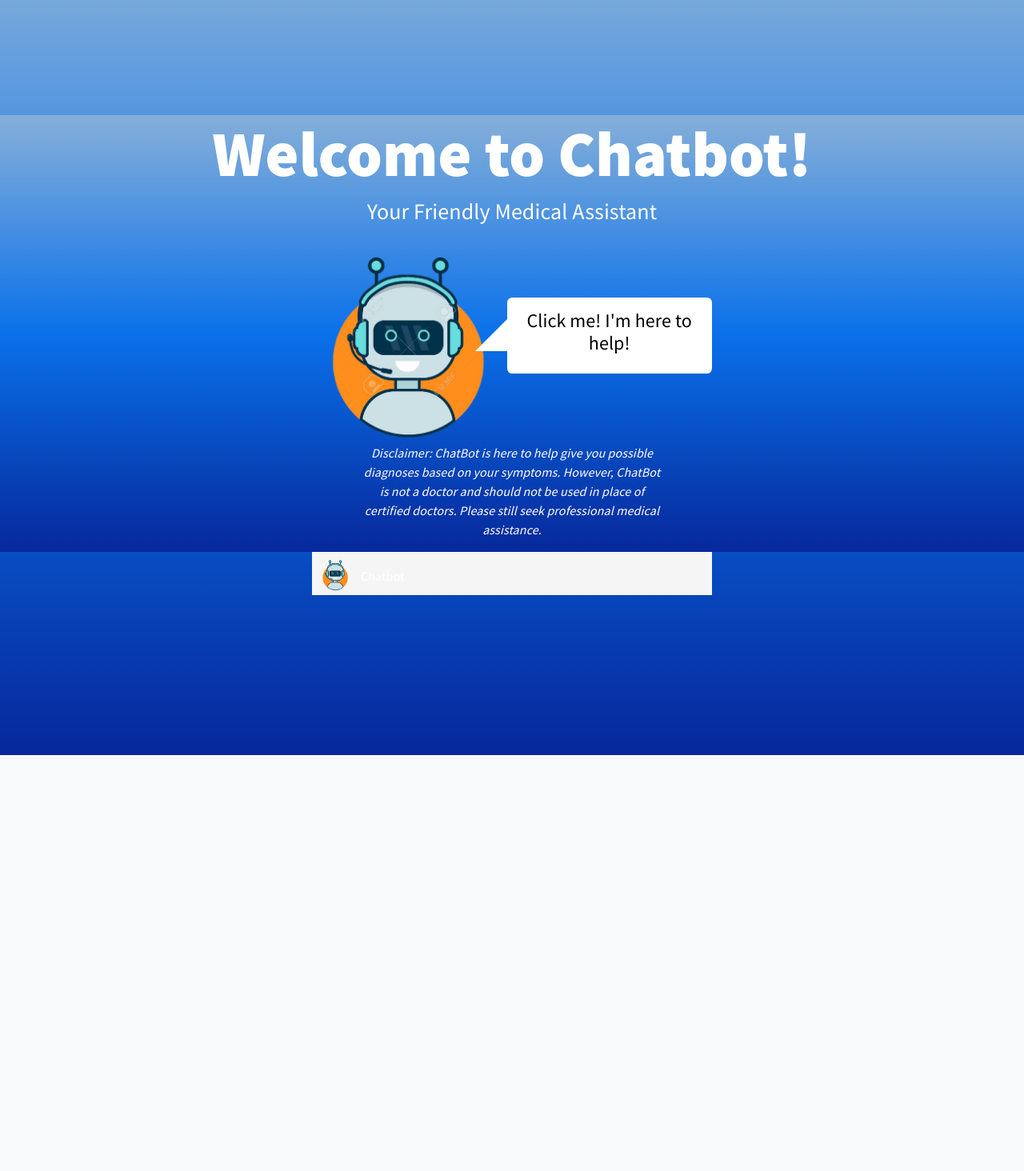
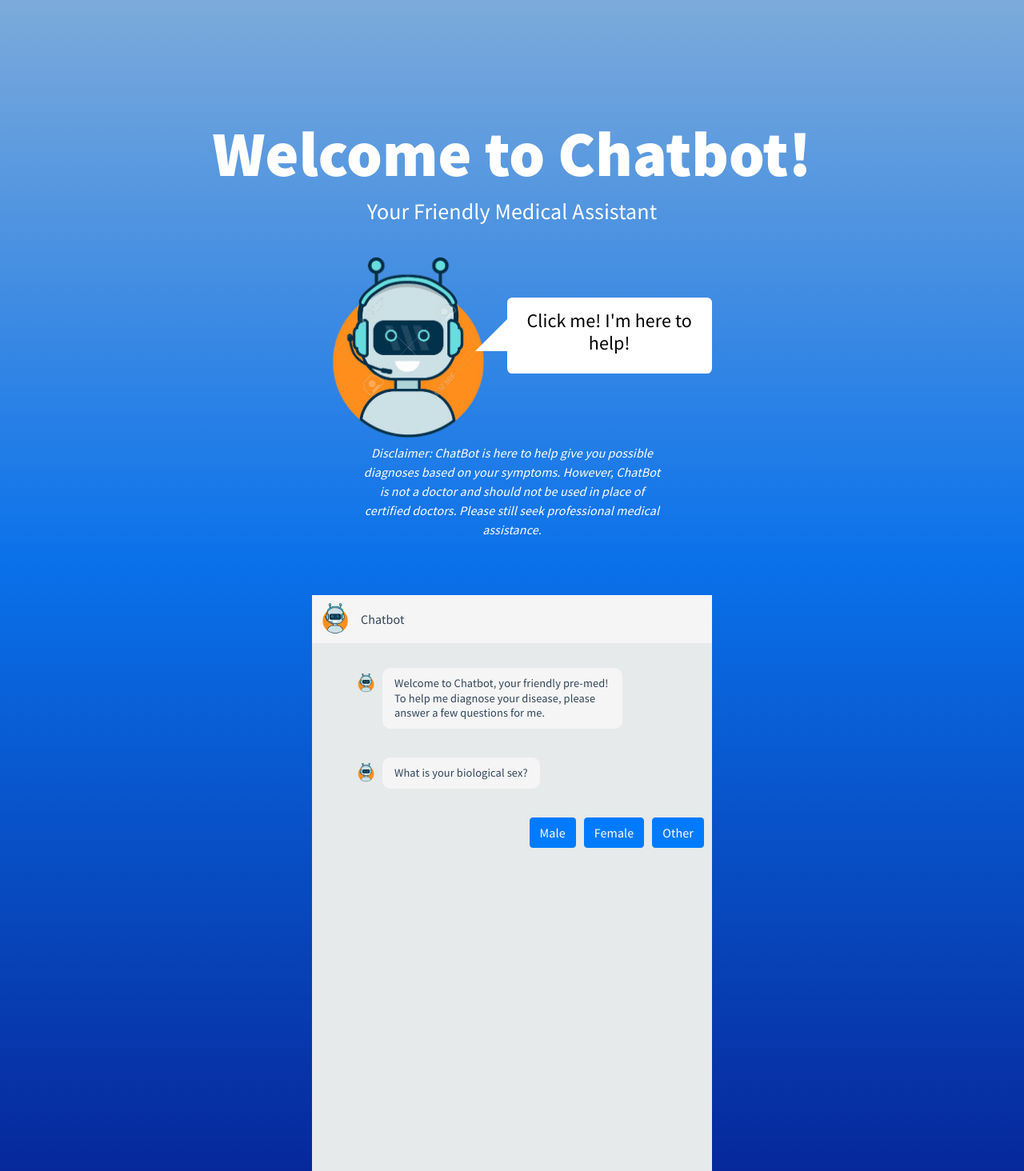
Before and after one commit to jiltang/RoboDoc, a Flask app: page / in a window 1280 px wide. Shown: the part 56-1520 px from the top of the page at 80% size. Before the commit the page ends 1000 px from the top, so only its background shows below. Run offline with Flask 2, Linux system fonts and the light colour scheme; some libraries are stand-ins or nearby versions.

Commit message:
Revert "tried to implement slidy window"
This reverts commit 7c3cd6d8cb80932ceea569bd78947d20347c405e.

```diff
--- a/static/css/main.css
+++ b/static/css/main.css
@@ -377,31 +377,3 @@ html, body, div, span, applet, object, iframe, h1, h2, h3, h4, h5, h6, p, blockq
    */
   animation-delay: .4s;
 }
-
-.curtain {
-  /*width: 100%; !* Ensures the component is the full screen width *!*/
-  /*height: 100%; !* We're using this for demo purposes *!*/
-  overflow: hidden; /* Allows us to slide the panels outside the container without them showing */
-}
-
-.curtainWrapper {
-  width: 100%;
-  /*height: 100%;*/
-}
-
-.curtainPanel {
-  background-image: linear-gradient(#85afd9 0%, #0a71ea 50%, #06289b 100%);
-  width: 100%; /* Panel takes up full container initially */
-  /*height: 100vh; !* Used for demo purposes *!*/
-  float: left; /* Makes sure panels are side-by-side */
-  position: relative; /* Needed to define the z-index */
-  z-index: 2; /* Places the panels in front of the prize */
-  transition: all .5s ease-out;
-}
-
-.curtainPrize {
-  position: absolute; /* Forces the prize position into the container start */
-  z-index: 1; /* Places the prize behind the panels, which are z-index 2 */
-  width: 100%;
-  height: 100%;
-}
--- a/static/js/main.js
+++ b/static/js/main.js
@@ -135,7 +135,3 @@ $(document).on("click", ".answer-option", function() {
     $("#msgframe").stop().animate({ scrollTop: $("#msgframe").get(0).scrollHeight}, 1000);
     console.log("content scrollheight: " + $("#msgframe").get(0).scrollHeight);
 });
-
-$("#robotIcon, .speech-bubble").click( function() {
-    $('.curtainPanel').css("width", "50%");
-});
--- a/templates/index2.html
+++ b/templates/index2.html
@@ -9,46 +9,42 @@
     <link rel="stylesheet" href="https://stackpath.bootstrapcdn.com/bootstrap/4.3.1/css/bootstrap.min.css" integrity="sha384-ggOyR0iXCbMQv3Xipma34MD+dH/1fQ784/j6cY/iJTQUOhcWr7x9JvoRxT2MZw1T" crossorigin="anonymous">
         <link rel="stylesheet" href="/static/css/main.css" crossorigin="anonymous">
 
-    <title>RoboDoc</title>
+    <title>Hello, world!</title>
   </head>
   <body>
 <nav class="navbar fixed-top navbar-light bg-light">
   <a class="navbar-brand" >Fixed top</a>
 </nav>
 
-<div class = "curtain" id="startScreen">
-    <div class="curtainWrapper">
-        <div class="curtainPanel">
+    <div class = "container" id="startScreen">
     <div id="welcomeMessage">
 		<h1 id="welcomeToChatbot">Welcome to Chatbot!</h1>
 	</div>
 	<div id="tagLine">
-                <h3>Your Friendly Medical Assistant</h3>
+		<h3> Your Friendly Medical Assistant</h3>
 	</div>
         <br/>
+	<a href="#frame">
         <img id="robotIcon" src="/static/img/cute.png"/>
         <hgroup class="speech-bubble">
-                <h2>Click me! I'm here to help!</h2>
+<h2>Click me! I'm here to help!</h2></a>
 </hgroup>
 
+        <div class="row">
+    <div class="container">
+<!--
+	<div>
+		<img src = "/static/img/cute.png", alt = "Friendly ChatBot">
+	</div>
+-->
+</div>
 <div id="disclaimer">
 		<p> Disclaimer: ChatBot is here to help give you possible diagnoses based on your symptoms. However, ChatBot is not a doctor and should not be used in place of certified doctors. Please still seek professional medical assistance. </p>
 	</div>
-
-            <!--<div class="row">-->
-                <!--<div class="container">-->
-                    <!--&lt;!&ndash;-->
-                        <!--<div>-->
-                            <!--<img src = "/static/img/cute.png", alt = "Friendly ChatBot">-->
-                        <!--</div>-->
-                    <!--&ndash;&gt;-->
-                <!--</div>-->
-                <!---->
-            <!--</div>-->
+    </div>
 </div>
 
-        <div class="behindCurtain">
-            <div class="container">
+<div class= "container">
     <div id="frame">
         <div class="content">
             <div class="contact-profile">
@@ -75,10 +71,6 @@
         </div>
     </div>
 </div>
-        </div>
-    </div>
-</div>
-
     <!-- Optional JavaScript -->
     <!-- jQuery first, then Popper.js, then Bootstrap JS -->
     <script src="https://code.jquery.com/jquery-3.3.1.min.js"  crossorigin="anonymous"></script>
```
Lines whose indentation alone changed are shown as unchanged.
